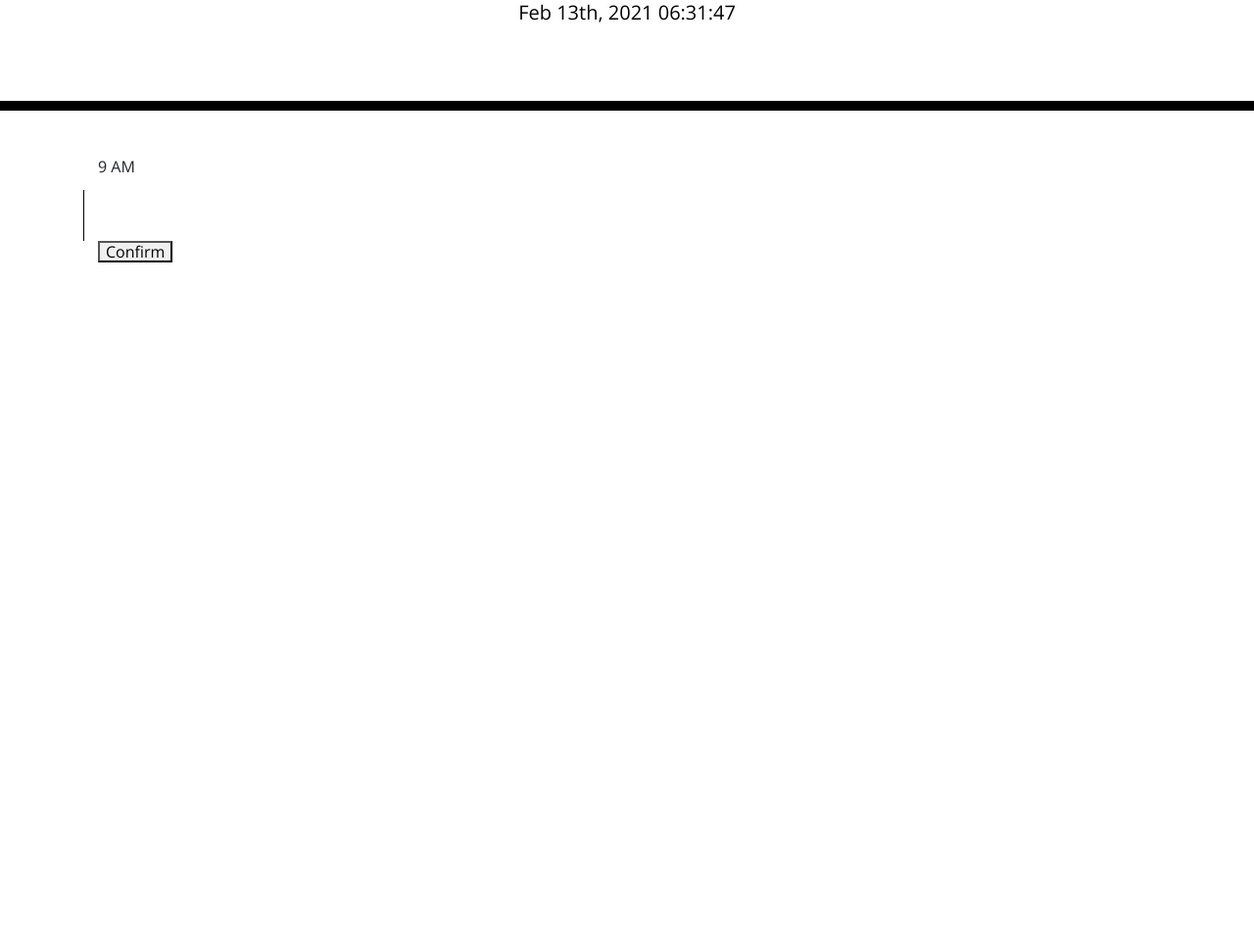
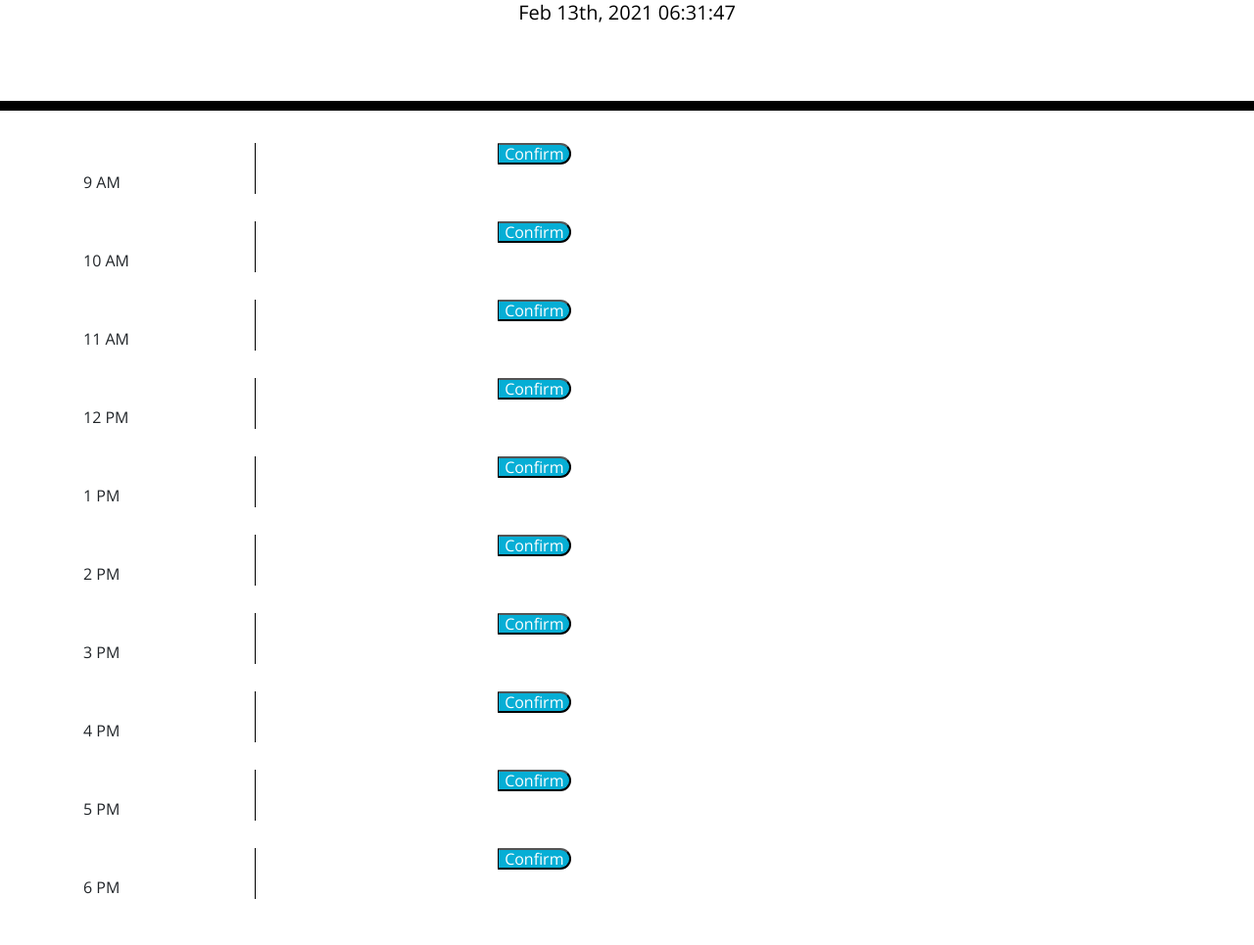
Before and after one commit to roberttilton/Day-Planner, a plain HTML site: page index.html in a window 1280 px wide. Shown: the part 191-1156 px from the top of the page at 98% size. Before the commit the page ends 800 px from the top, so only its background shows below. Drawn offline with nearby package versions, Linux system fonts and the light colour scheme.

Commit message:
edited existing css to match my code more, fleshed out new html structure, finishing up local storage issues

```diff
--- a/index.html
+++ b/index.html
@@ -22,12 +22,74 @@
   <!-- Timeblocks are below. -->
   <div class="container">
     <div class="row">
-
-      <div class="col-sm-12 col-md-12 col-lg-12">
-        <div class="timeSlot col-sm-4 col-md-4 col-lg-4"><p>9 AM</p></div>
-        <div><textarea class="inputField  col-sm-4 col-md-4 col-lg-4"></textarea></div>
-       <div class=" col-sm-4 col-md-4 col-lg-4"> <button class="confirmBtn">Confirm</button></div>
+      <div class="timeSlot col-sm-2 col-md-2 col-lg-2">
+        <p>9 AM</p>
       </div>
+      <div><textarea class="inputField  col-sm-8 col-md-8 col-lg-8"></textarea></div>
+      <div class="col-sm-2 col-md-2 col-lg-2"> <button class="confirmBtn">Confirm</button></div>
+    </div>
+    <div class="row">
+      <div class="timeSlot col-sm-2 col-md-2 col-lg-2">
+        <p>10 AM</p>
+      </div>
+      <div><textarea class="inputField  col-sm-8 col-md-8 col-lg-8"></textarea></div>
+      <div class="col-sm-2 col-md-2 col-lg-2"> <button class="confirmBtn">Confirm</button></div>
+    </div>
+    <div class="row">
+      <div class="timeSlot col-sm-2 col-md-2 col-lg-2">
+        <p>11 AM</p>
+      </div>
+      <div><textarea class="inputField  col-sm-8 col-md-8 col-lg-8"></textarea></div>
+      <div class="col-sm-2 col-md-2 col-lg-2"> <button class="confirmBtn">Confirm</button></div>
+    </div>
+    <div class="row">
+      <div class="timeSlot col-sm-2 col-md-2 col-lg-2">
+        <p>12 PM</p>
+      </div>
+      <div><textarea class="inputField  col-sm-8 col-md-8 col-lg-8"></textarea></div>
+      <div class="col-sm-2 col-md-2 col-lg-2"> <button class="confirmBtn">Confirm</button></div>
+    </div>
+    <div class="row">
+      <div class="timeSlot col-sm-2 col-md-2 col-lg-2">
+        <p>1 PM</p>
+      </div>
+      <div><textarea class="inputField  col-sm-8 col-md-8 col-lg-8"></textarea></div>
+      <div class="col-sm-2 col-md-2 col-lg-2"> <button class="confirmBtn">Confirm</button></div>
+    </div>
+    <div class="row">
+      <div class="timeSlot col-sm-2 col-md-2 col-lg-2">
+        <p>2 PM</p>
+      </div>
+      <div><textarea class="inputField  col-sm-8 col-md-8 col-lg-8"></textarea></div>
+      <div class="col-sm-2 col-md-2 col-lg-2"> <button class="confirmBtn">Confirm</button></div>
+    </div>
+    <div class="row">
+      <div class="timeSlot col-sm-2 col-md-2 col-lg-2">
+        <p>3 PM</p>
+      </div>
+      <div><textarea class="inputField  col-sm-8 col-md-8 col-lg-8"></textarea></div>
+      <div class="col-sm-2 col-md-2 col-lg-2"> <button class="confirmBtn">Confirm</button></div>
+    </div>
+    <div class="row">
+      <div class="timeSlot col-sm-2 col-md-2 col-lg-2">
+        <p>4 PM</p>
+      </div>
+      <div><textarea class="inputField  col-sm-8 col-md-8 col-lg-8"></textarea></div>
+      <div class="col-sm-2 col-md-2 col-lg-2"> <button class="confirmBtn">Confirm</button></div>
+    </div>
+    <div class="row">
+      <div class="timeSlot col-sm-2 col-md-2 col-lg-2">
+        <p>5 PM</p>
+      </div>
+      <div><textarea class="inputField  col-sm-8 col-md-8 col-lg-8"></textarea></div>
+      <div class="col-sm-2 col-md-2 col-lg-2"> <button class="confirmBtn">Confirm</button></div>
+    </div>
+    <div class="row">
+      <div class="timeSlot col-sm-2 col-md-2 col-lg-2">
+        <p>6 PM</p>
+      </div>
+      <div><textarea class="inputField  col-sm-8 col-md-8 col-lg-8"></textarea></div>
+      <div class="col-sm-2 col-md-2 col-lg-2"> <button class="confirmBtn">Confirm</button></div>
     </div>
   </div>
 
--- a/script.js
+++ b/script.js
@@ -10,17 +10,15 @@ function timedateUpdate() {
 
 for (var i = 0; i < confirmButton.length; i++) {
     confirmButton[i].addEventListener("click", function () {
-        var currentText = console.log(this.parentNode.parentNode.children[1].querySelector(".inputField").value)
-
-
+        var currentText = this.parentNode.parentNode.children[1].querySelector(".inputField").value;
         // save text to localStorage
-
+        localStorage.setItem("userInput", currentText);
     })
 }
 
-
 // get info from local storage and put it in the textArea
-
+var local = localStorage.getItem(userInput);
+userInput.textContent = local;
 
 // function dateColor () {
 //     if (timeDivs = timedateUpdate()) {
--- a/style.css
+++ b/style.css
@@ -57,7 +57,7 @@ textarea{
   color: white;
 }
 
-.saveBtn {
+.confirmBtn {
   border-left: 1px solid black;
   border-top-right-radius: 15px;
   border-bottom-right-radius: 15px;
@@ -65,15 +65,7 @@ textarea{
   color: white;
 }
 
-.saveBtn i:hover {
+.confirmBtn i:hover {
   font-size: 20px;
   transition: all .3s ease-in-out;
 }
-
-.inputField{
-float: left;
-}
-
-.timeSlot{
-float: left;
-}
```
